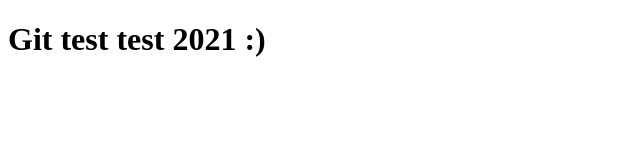
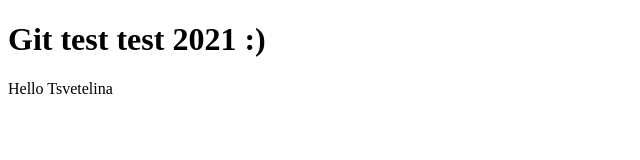
Before and after one commit to cucka/git2021, a plain HTML site: page index.html in a window 1280 px wide. Shown: the whole page, without its empty margins (0-640 px from the left). Drawn offline with Linux system fonts and the light colour scheme.

Commit message:
my name add

```diff
--- a/index.html
+++ b/index.html
@@ -5,5 +5,6 @@
 </head>
 <body>
     <h1>Git test test 2021 :)</h1>
+    <p>Hello Tsvetelina</p>
 </body>
 </html>
```
